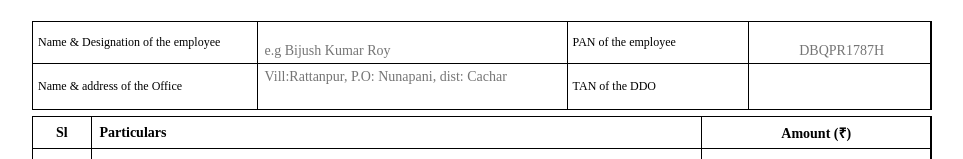
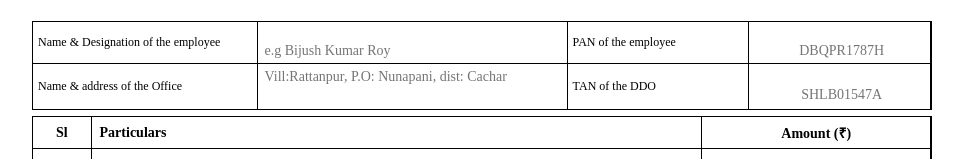
Before and after one commit to Bijush/income-tax, a plain HTML site: page index.html in a window 1280 px wide. Shown: the part 131-290 px from the top of the page, without its empty margins (158-1121 px from the left). Drawn offline with Linux system fonts and the light colour scheme.

Commit message:
Update index.html

```diff
--- a/index.html
+++ b/index.html
@@ -61,7 +61,7 @@ TAN of the DDO
 </td>
 
 <td style="width:20%;">
-<input class="text" style="width:100%;">
+<input class="text" placeholder="SHLB01547A"  style="width:100%;">
 </td>
 </tr>
 
```
